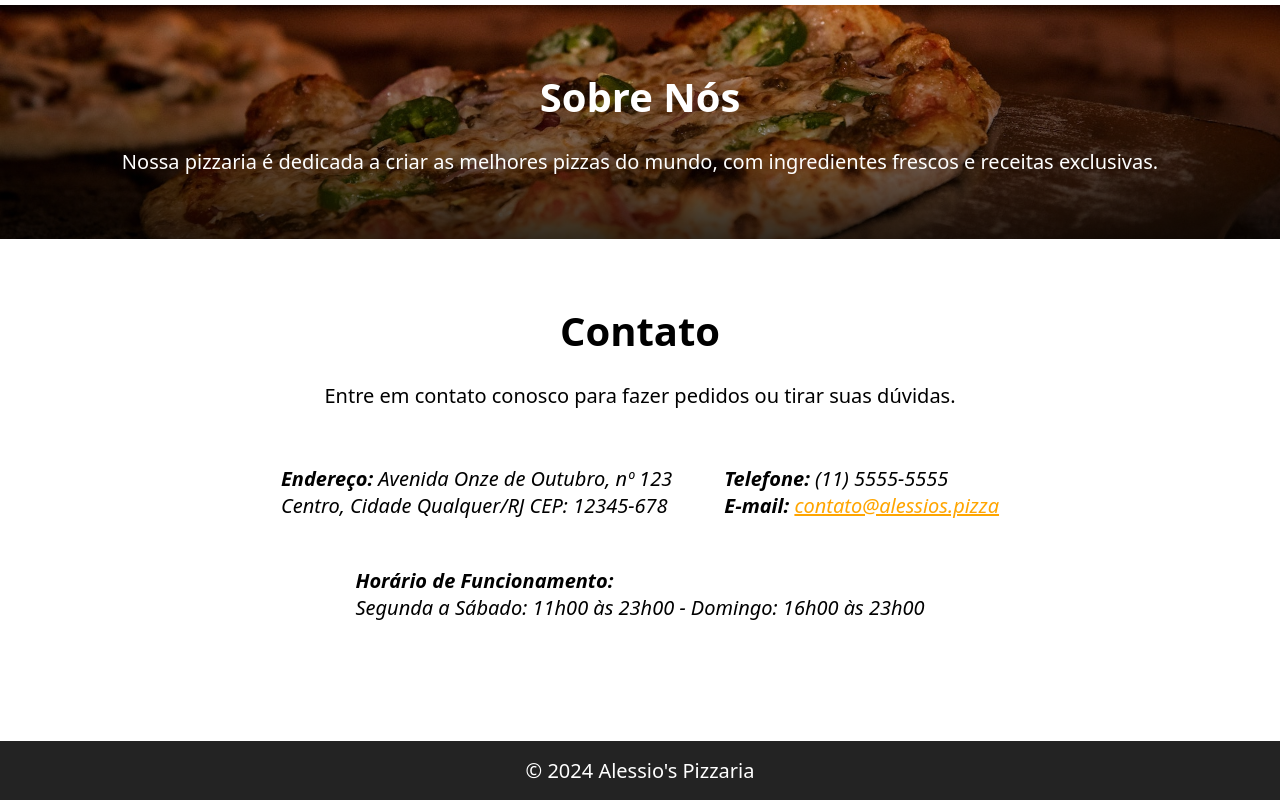
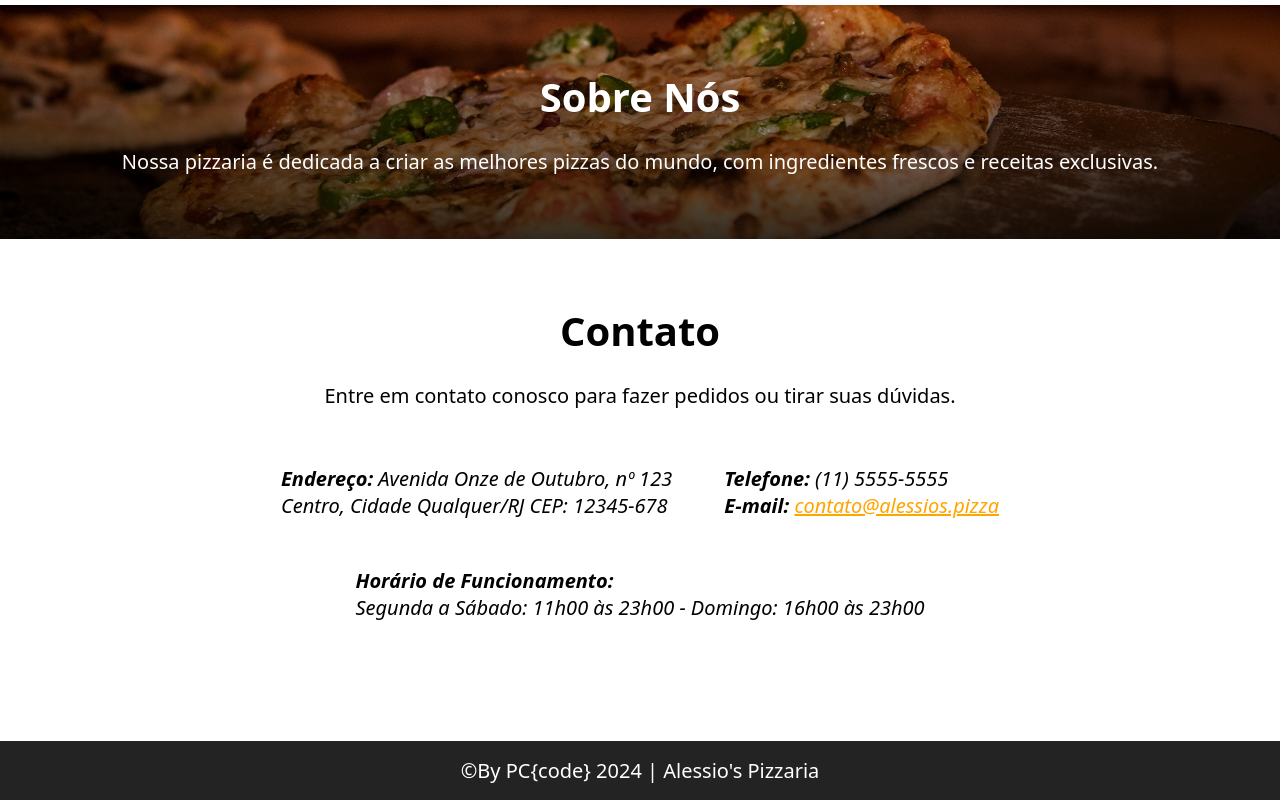
Before and after one commit to Paulo87Cesar/OneBitCode, a plain HTML site: page index.html in a window 1280 px wide. Shown: the part 2393-3193 px from the top of the page. Drawn offline with Linux system fonts and the light colour scheme.

Commit message:
Issue git Pages

```diff
--- a/index.html
+++ b/index.html
@@ -129,7 +129,7 @@
   </section>
 
   <footer>
-    <p>&copy; 2024 Alessio's Pizzaria</p>
+    <p>&copy;By PC{code} 2024 | Alessio's Pizzaria</p>
   </footer>
 </body>
 
```
